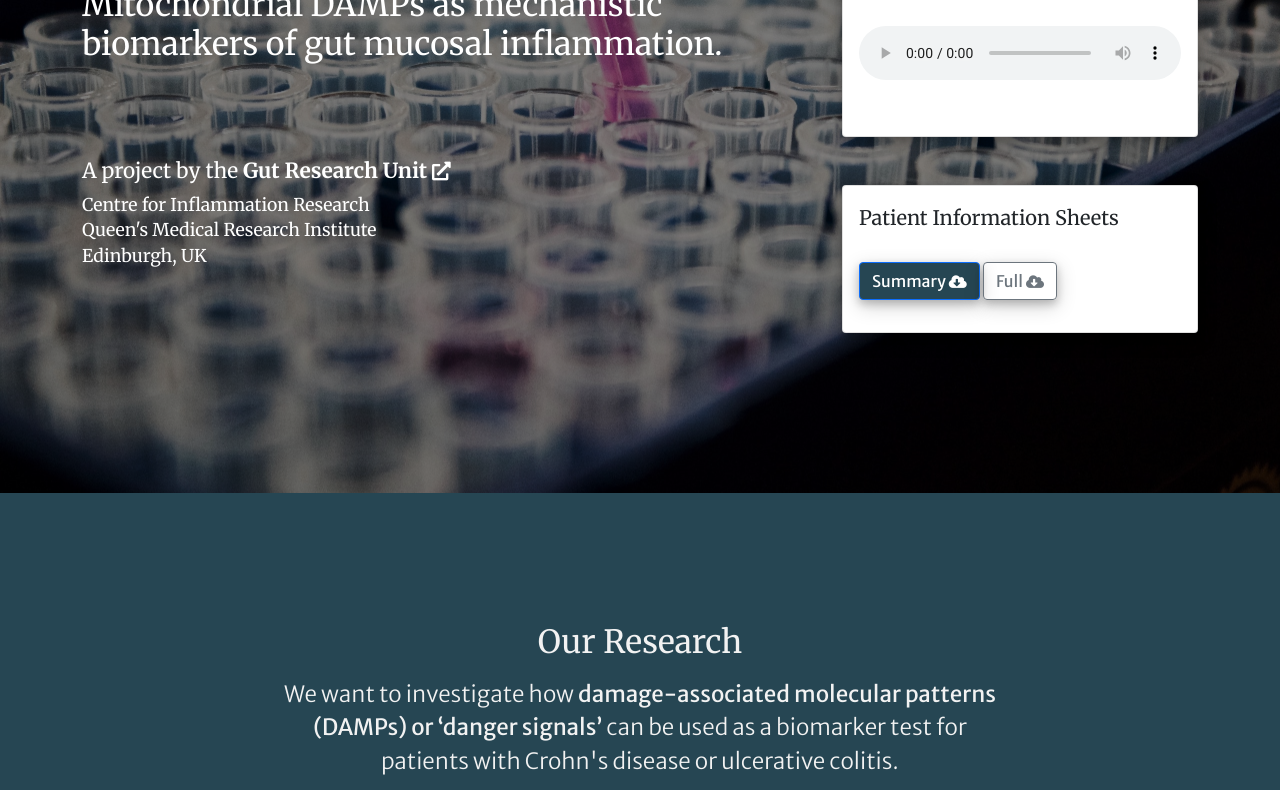
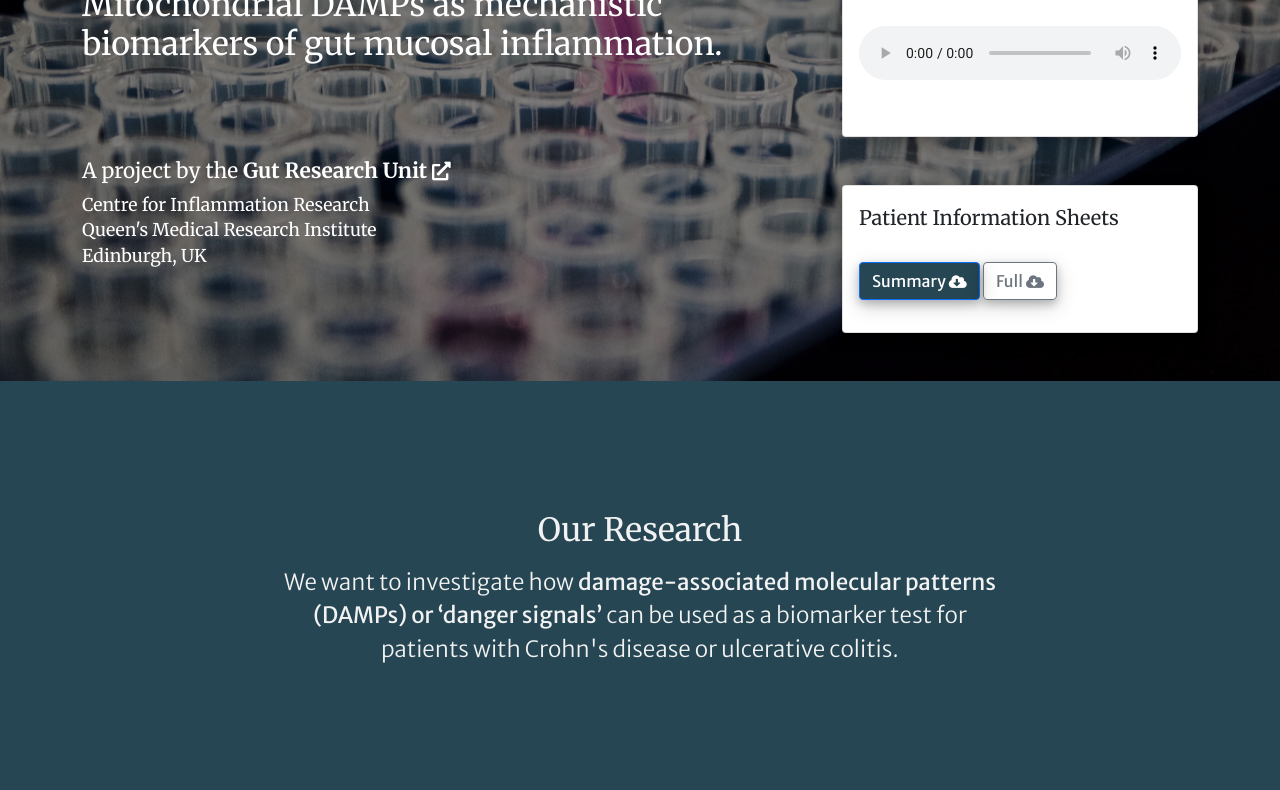
Before and after one commit to shaunchuah/music_website, a plain HTML site: page index.html in a window 1280 px wide. Shown: the part 337-1127 px from the top of the page. Drawn offline with nearby package versions, Linux system fonts and the light colour scheme.

Commit message:
fixed banner style

```diff
--- a/css/style.css
+++ b/css/style.css
@@ -126,7 +126,7 @@ section {
 }
 
 
-body {
+.background-image {
     background-image: -moz-linear-gradient(top, rgba(0,0,0,0.5), rgba(0,0,0,0.5)), url(../images/banner.jpg);
     background-image: -webkit-linear-gradient(top, rgba(0,0,0,0.5), rgba(0,0,0,0.5)), url(../images/banner.jpg);
     background-image: -ms-linear-gradient(top, rgba(0,0,0,0.5), rgba(0,0,0,0.5)), url(../images/banner.jpg);
@@ -137,7 +137,7 @@ body {
     padding-top: 0;
     padding-bottom: 0;
     height:100vh;
-    background-color: #264653;
+
     background-attachment: fixed;
 }
 
@@ -149,9 +149,13 @@ body {
     flex-direction: column;
     justify-content: center;
     padding-top:10rem;
-    padding-bottom:10rem;
+    padding-bottom:3rem;
 
     position: relative;
+}
+
+body {
+    background-color: #264653;
 }
 
 
--- a/index.html
+++ b/index.html
@@ -41,7 +41,7 @@
 </head>
 
 <body>
-
+    <div class="background-image">
     <header>
         <nav class="navbar navbar-expand-md navbar-dark fixed-top bg-transparent">
             <div class="container">
@@ -62,8 +62,10 @@
             </div>
         </nav>
     </header>
+
     <main>
         <div class="container-fluid">
+
             <section id="banner">
                 <div class="container">
                     <div class="row">
@@ -426,6 +428,7 @@
             </div>
         </footer>
     </main>
+</div>
     <script src="js/bootstrap.bundle.min.js"></script>
     <script src="https://ajax.googleapis.com/ajax/libs/jquery/3.5.1/jquery.min.js"></script>
     <script>
```
